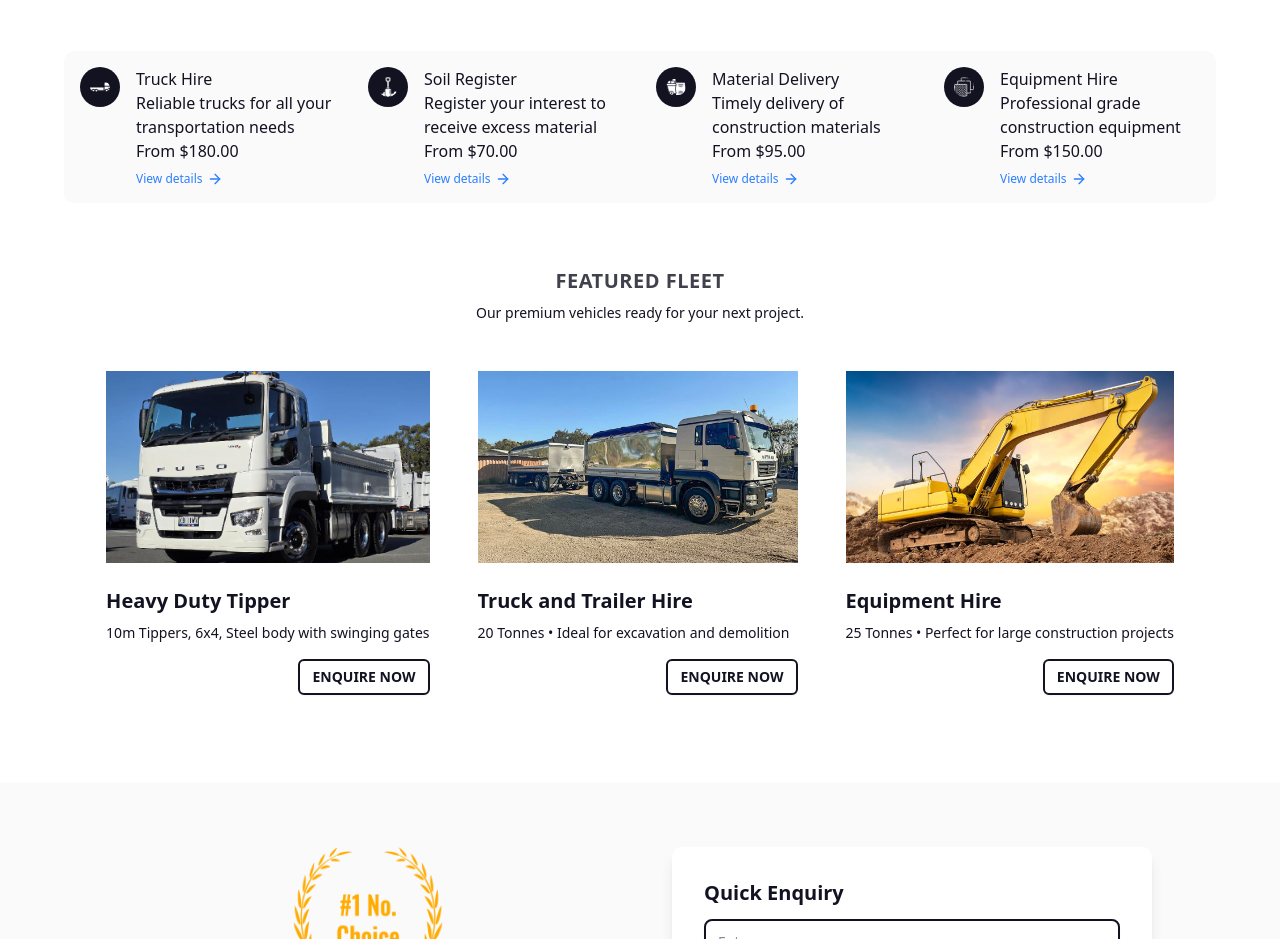
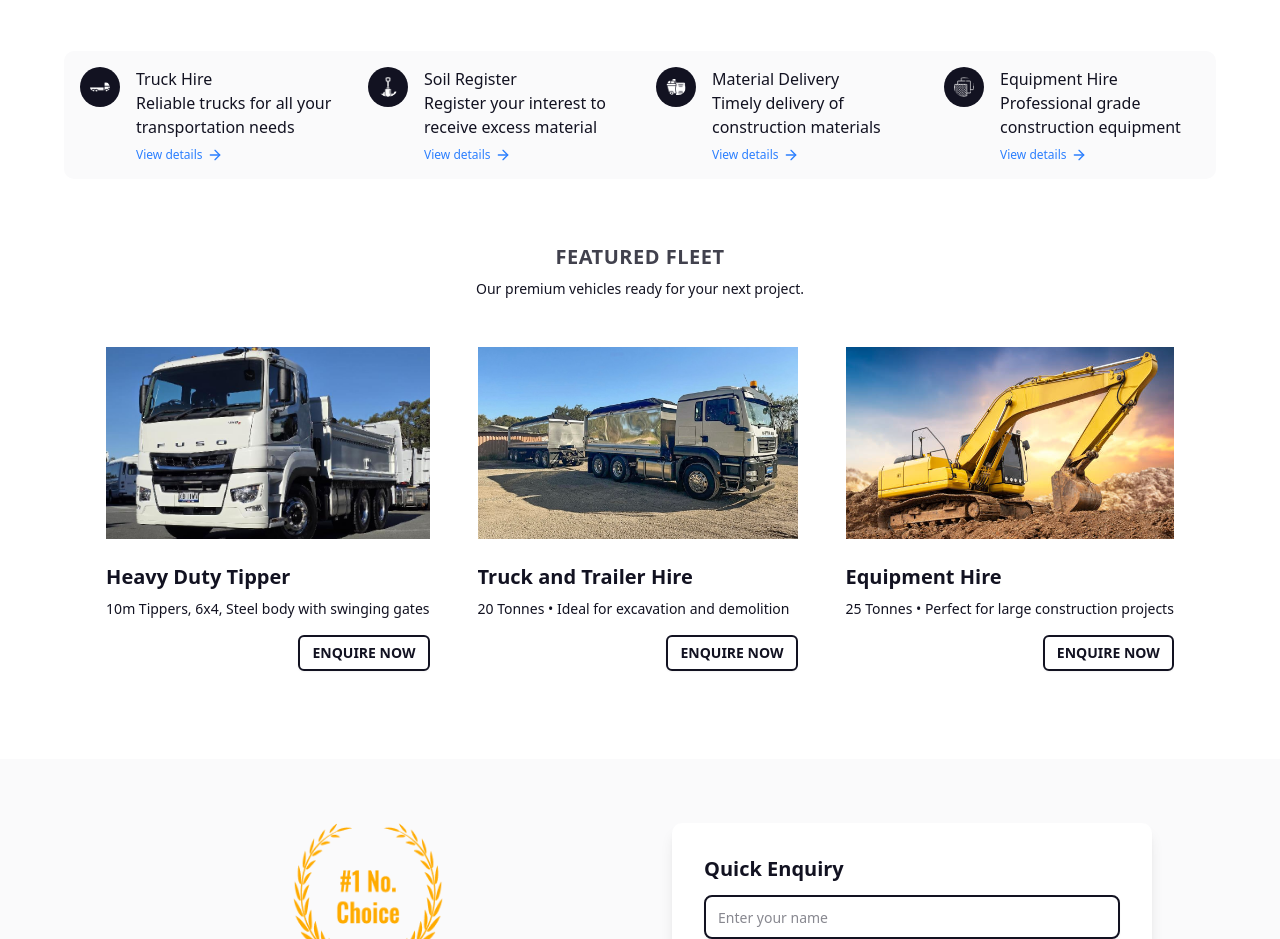
Before and after one commit to Rahul-Mallik-CSE/La-Plant-Hire, a Next.js app: page / in a window 1280 px wide. Shown: the part 920-1859 px from the top of the page. Built offline with nearby package versions, Linux system fonts and the light colour scheme.

Commit message:
fix: remove price property from services data structure for simplification

```diff
--- a/src/components/HomeComponents/Services.tsx
+++ b/src/components/HomeComponents/Services.tsx
@@ -63,9 +63,9 @@ export default function Services() {
                 <p className="text-primary text-sm sm:text-base ">
                   {service.description}
                 </p>
-                <p className="text-foreground font-medium text-sm sm:text-base">
+                {/* <p className="text-foreground font-medium text-sm sm:text-base">
                   {service.price}
-                </p>
+                </p> */}
                 <Link
                   href="#"
                   className="text-blue-500 hover:text-blue-700 mt-2 text-xs flex items-center gap-1"
--- a/src/data/homeData.tsx
+++ b/src/data/homeData.tsx
@@ -7,25 +7,21 @@ const services: Service[] = [
     icon: "/logo/truck-logo2.png",
     title: "Truck Hire",
     description: "Reliable trucks for all your transportation needs",
-    price: "From $180.00",
   },
   {
     icon: "/logo/soil-material-logo.png",
     title: "Soil Register",
     description: "Register your interest to receive excess material",
-    price: "From $70.00",
   },
   {
     icon: "/logo/material-delivery-logo.png",
     title: "Material Delivery",
     description: "Timely delivery of construction materials",
-    price: "From $95.00",
   },
   {
     icon: "/logo/equipment-hire-logo.png",
     title: "Equipment Hire",
     description: "Professional grade construction equipment",
-    price: "From $150.00",
   },
 ];
 export { services };
--- a/src/types/AllHomeTypes.tsx
+++ b/src/types/AllHomeTypes.tsx
@@ -4,7 +4,6 @@ export interface Service {
   icon: string;
   title: string;
   description: string;
-  price: string;
 }
 
 export interface Vehicle {
```
